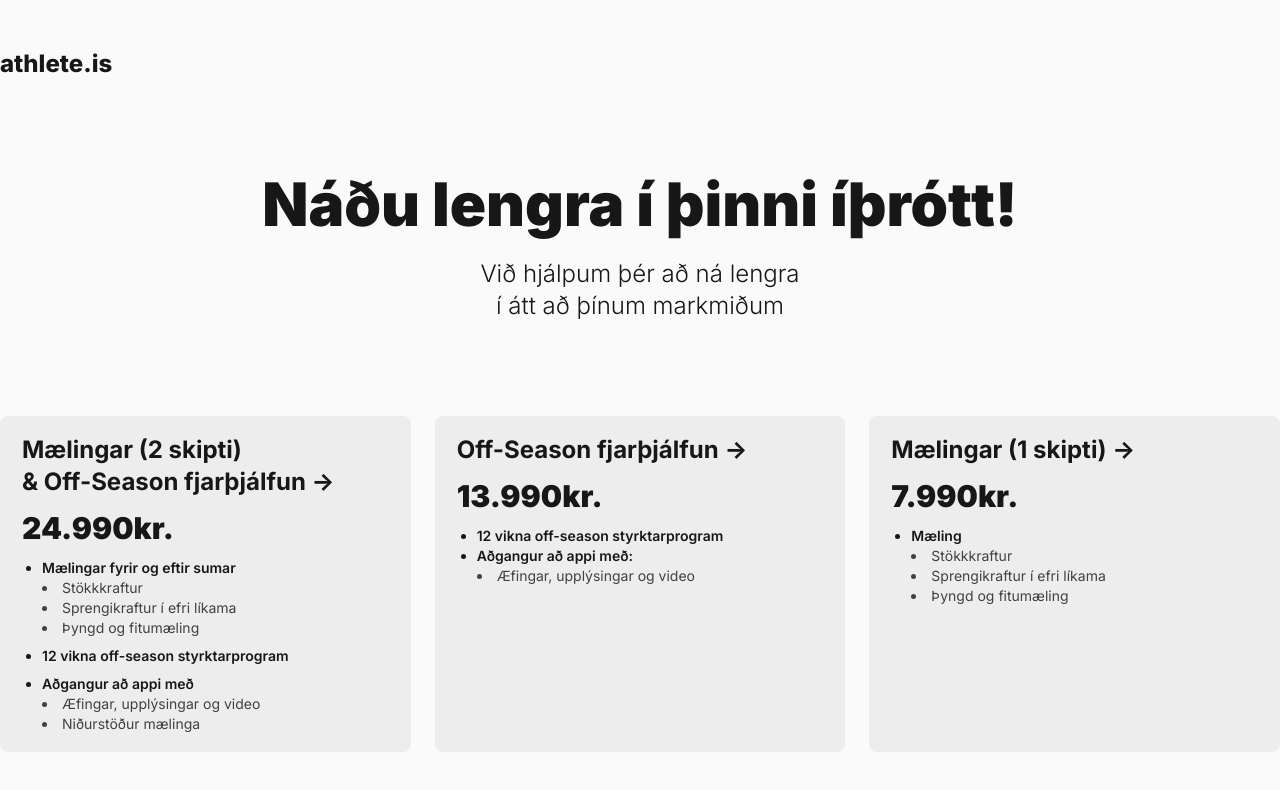
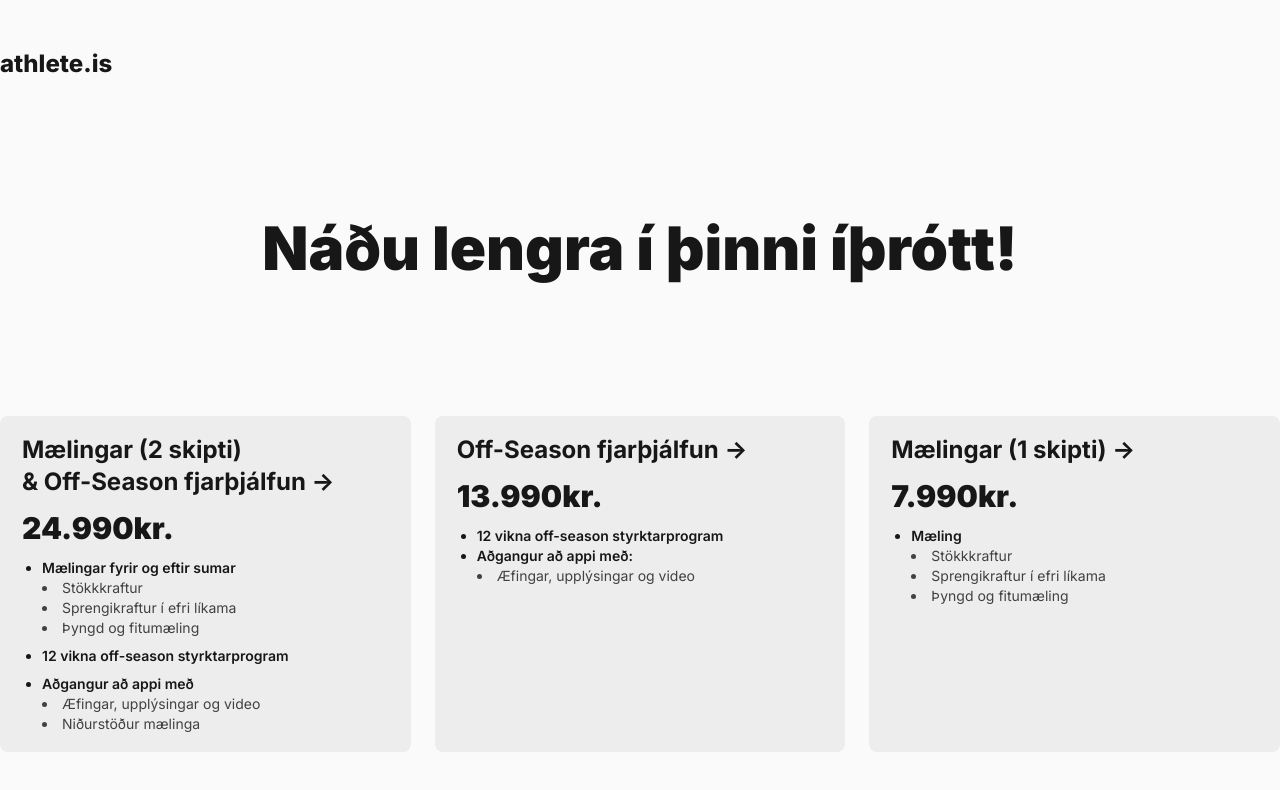
Before and after one commit to Hjortur17/athlete.is, a Next.js app: page / in a window 1280 px wide. Shown: the top 790 px of the page. Built offline with nearby package versions, Linux system fonts and the light colour scheme.

Commit message:
Removed subtitle

```diff
--- a/src/pages/index.tsx
+++ b/src/pages/index.tsx
@@ -13,7 +13,6 @@ export default function Home() {
 
       <div className="relative max-w-3xl mx-auto text-center space-y-6 my-12 md:my-24 xl:my-0">
         <h2 className='text-5xl xl:text-6xl 2xl:text-7xl font-black'>Náðu lengra í þinni íþrótt!</h2>
-        <p className='text-2xl 2xl:text-3xl font-light'>Við hjálpum þér að ná lengra <br /> í átt að þínum markmiðum</p>
       </div>
 
       <div className="grid gap-6 text-center lg:grid-cols-3 w-full max-w-screen-xl mx-auto pb-12">
```
